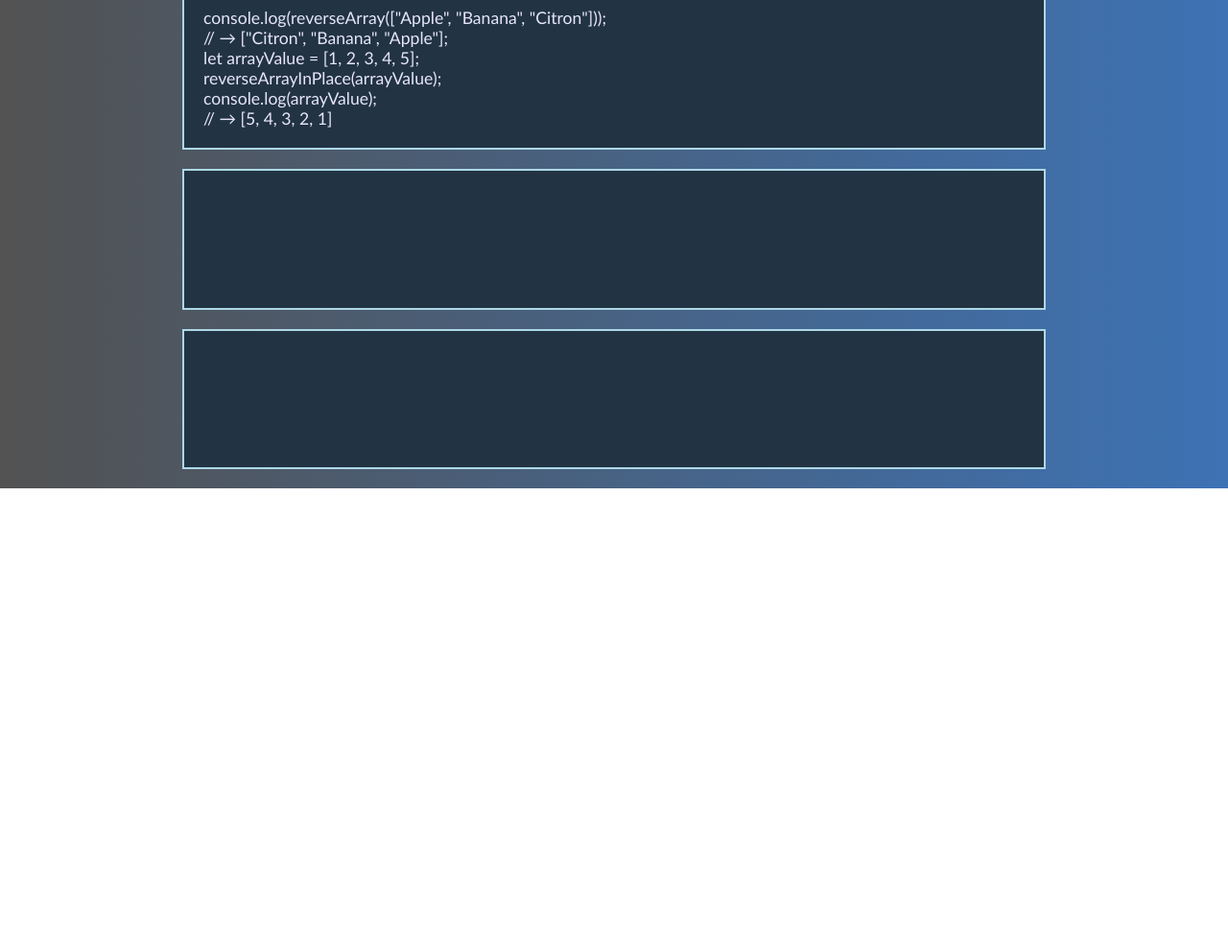
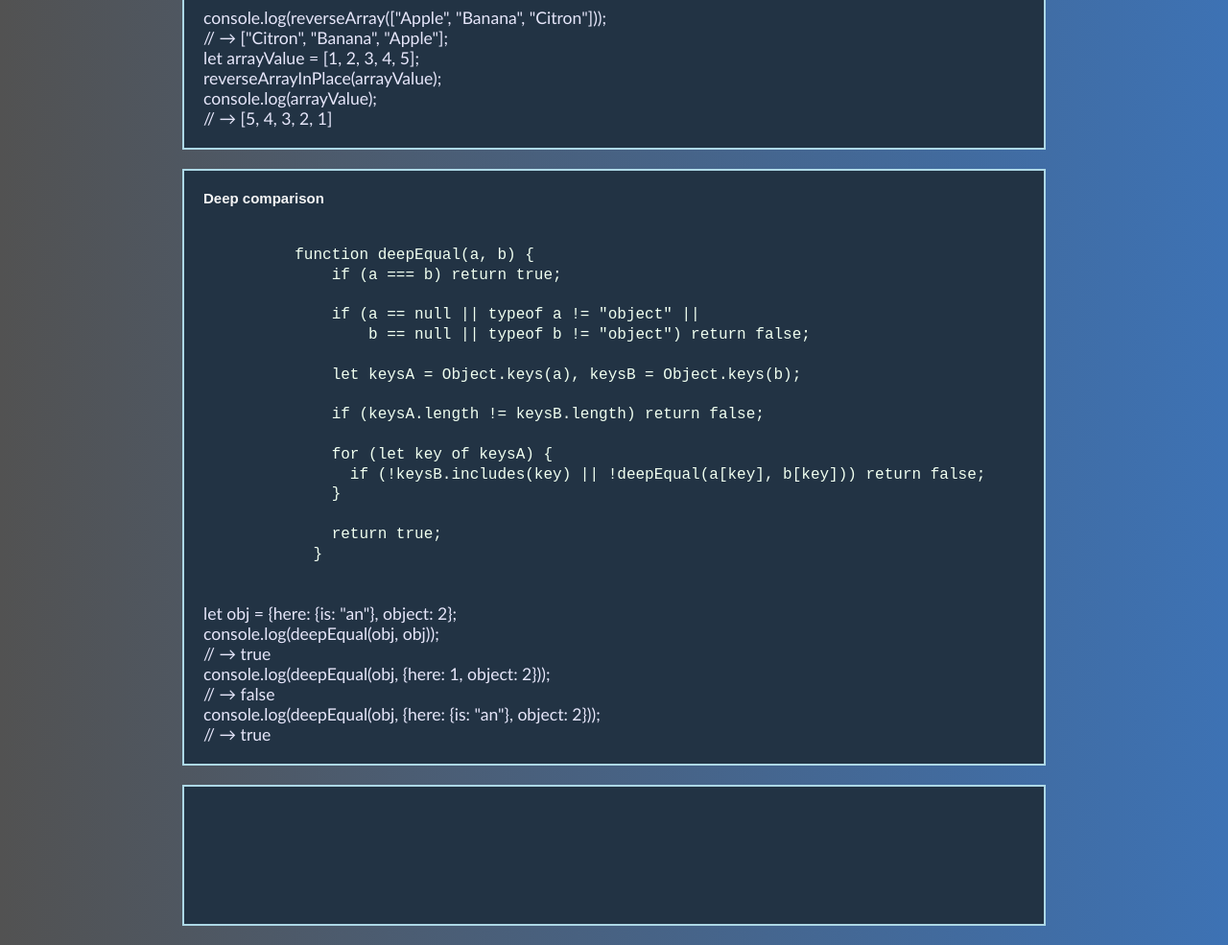
Before and after one commit to doki050/eloquentjavascript-exercises, a plain HTML site: page index.html in a window 1280 px wide. Shown: the part 3626-4611 px from the top of the page at 96% size. Before the commit the page ends 4135 px from the top, so only its background shows below. Drawn offline with Linux system fonts and the light colour scheme.

Commit message:
deep equal

```diff
--- a/index.html
+++ b/index.html
@@ -204,14 +204,35 @@
     </section>
 
     <section class="section-class">
-        <h2></h2>
+        <h2>Deep comparison</h2>
 
         <pre class="precode">
+            function deepEqual(a, b) {
+                if (a === b) return true;
 
+                if (a == null || typeof a != "object" ||
+                    b == null || typeof b != "object") return false;
+
+                let keysA = Object.keys(a), keysB = Object.keys(b);
+
+                if (keysA.length != keysB.length) return false;
+
+                for (let key of keysA) {
+                  if (!keysB.includes(key) || !deepEqual(a[key], b[key])) return false;
+                }
+
+                return true;
+              }
         </pre>
 
         <p class="output">
-
+            let obj = {here: {is: "an"}, object: 2}; <br>
+            console.log(deepEqual(obj, obj)); <br>
+            // → true <br>
+            console.log(deepEqual(obj, {here: 1, object: 2})); <br>
+            // → false <br>
+            console.log(deepEqual(obj, {here: {is: "an"}, object: 2})); <br>
+            // → true <br>
         </p>
     </section>
 
--- a/js-factorial.js
+++ b/js-factorial.js
@@ -146,3 +146,31 @@ let arrayValue = [1, 2, 3, 4, 5];
 reverseArrayInPlace(arrayValue);
 console.log(arrayValue);
 // → [5, 4, 3, 2, 1]
+console.log("\n")
+
+//9.
+// Deep comparison
+function deepEqual(a, b) {
+  if (a === b) return true;
+
+  if (a == null || typeof a != "object" ||
+      b == null || typeof b != "object") return false;
+
+  let keysA = Object.keys(a), keysB = Object.keys(b);
+
+  if (keysA.length != keysB.length) return false;
+
+  for (let key of keysA) {
+    if (!keysB.includes(key) || !deepEqual(a[key], b[key])) return false;
+  }
+
+  return true;
+}
+
+let obj = {here: {is: "an"}, object: 2};
+console.log(deepEqual(obj, obj));
+// → true
+console.log(deepEqual(obj, {here: 1, object: 2}));
+// → false
+console.log(deepEqual(obj, {here: {is: "an"}, object: 2}));
+// → true
```
